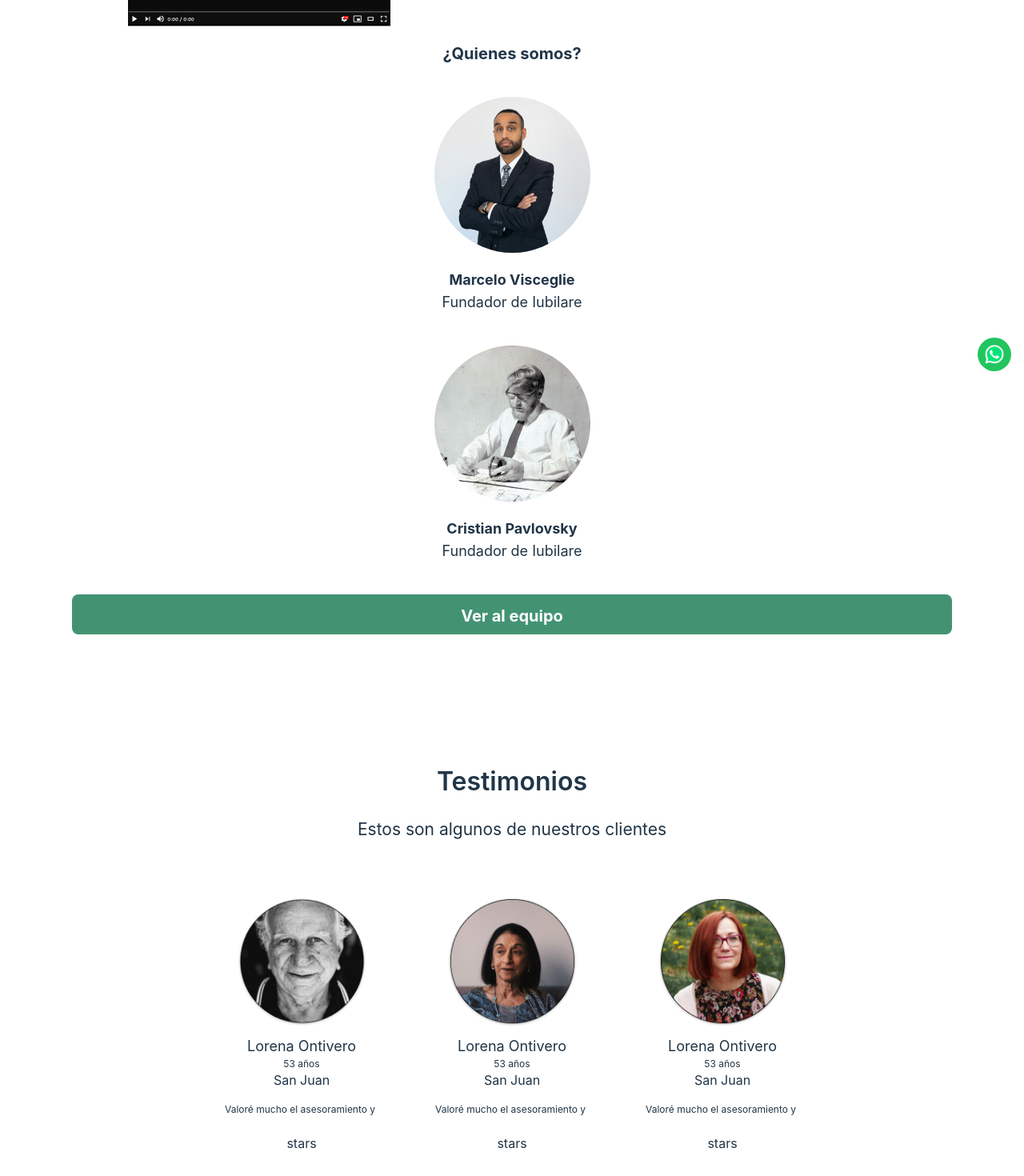
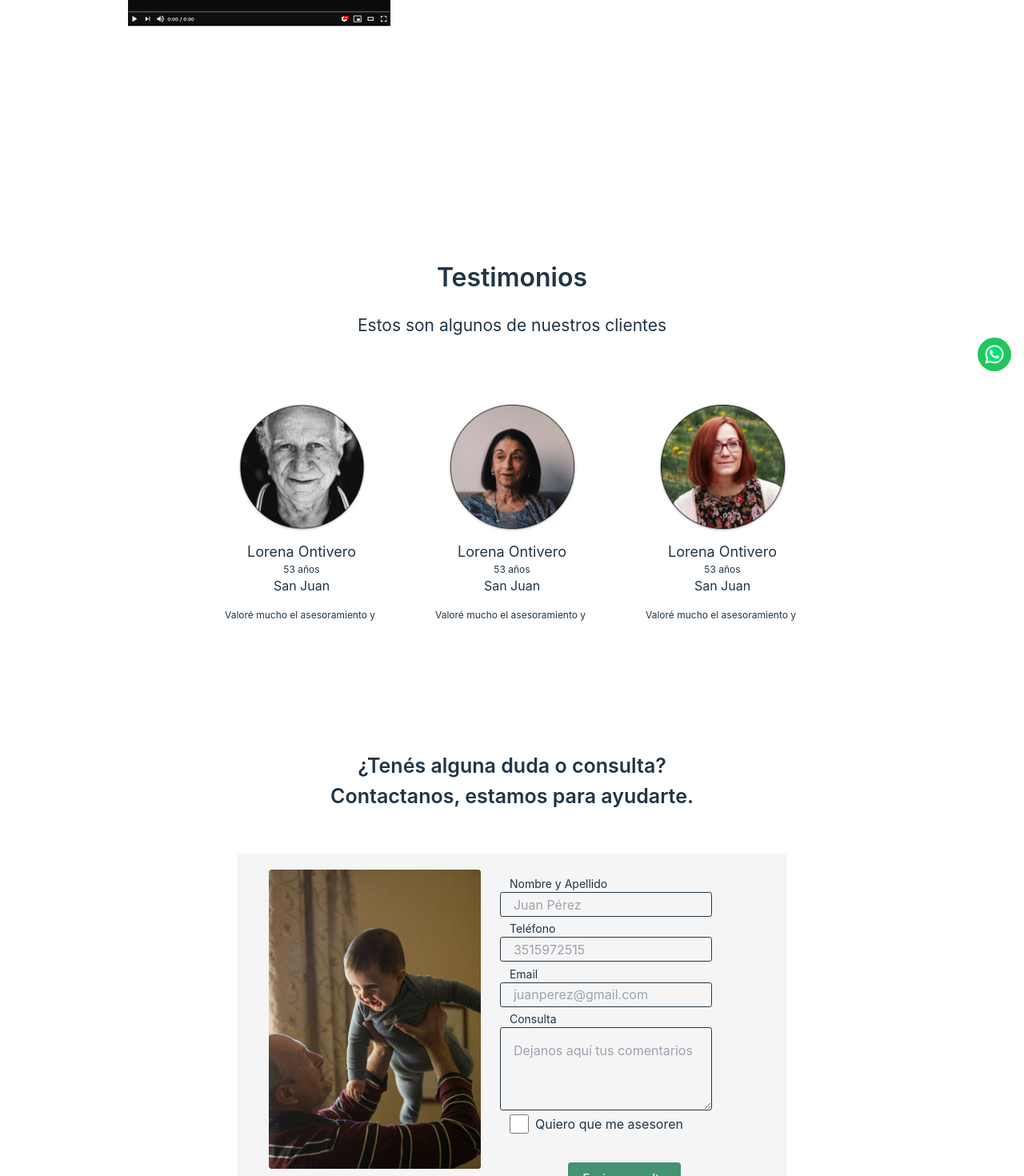
Before and after one commit to FooTalent/iubilare, a React (Vite) app: page / in a window 1280 px wide. Shown: the part 320-1790 px from the top of the page at 80% size. Built offline with nearby package versions, Linux system fonts and the light colour scheme.

Commit message:
fix/ cards & home UI

```diff
--- a/src/components/card/Card.tsx
+++ b/src/components/card/Card.tsx
@@ -27,7 +27,7 @@ const Card: React.FC<CardProps> = ({ name, age, city, description, imageUrl }) =
           <p className="text-xs line-clamp-4">{description}</p>
         </div>
       </div>
-      <div>stars</div>
+      <div className="md:hidden">stars</div>
     </div>
   );
 };
--- a/src/views/Home.tsx
+++ b/src/views/Home.tsx
@@ -16,6 +16,7 @@ export default function Home() {
     return (
         <div className="">
 
+        {/* Seccion Inicio */}
         <div className="flex flex-col lg:flex-row px-[16px] md:px-[40px] 2xl:px-[120px]">
         <div className="lg:w-1/2 lg:pr-8 hidden sm:block">
           <img src="/Youtubeplayer.png" alt="Hero" className="mx-auto mb-5 mt-5" />
@@ -66,10 +67,14 @@ export default function Home() {
             </div>
           </div>
         </div>
-      </div>
+        </div>
+
+
+            {/* Separador */}
+            <div className="min-h-[110px]"></div>
 
             {/* Seccion Quienes somos */}
-            <div className="px-[16px] md:px-[40px] 2xl:px-[120px]">
+            <div className="px-[16px] md:px-[40px] 2xl:px-[120px] md:hidden">
                 <h2 className='font-bold text-xl text-center mb-10'>¿Quienes somos?</h2>
                 <div className='flex flex-col items-center'>
                     <div>
@@ -82,7 +87,7 @@ export default function Home() {
                         <h3 className='font-bold text-lg text-center'>Cristian Pavlovsky</h3>
                         <h4 className='text-lg text-center mb-10'>Fundador de Iubilare</h4>
                     </div>
-                    <button className='w-11/12 bg-button-green text-white font-bold text-xl mx-auto max-h-[50px]'>Ver al equipo</button>
+                        <button className="w-full active:text-active-green hover:text-inherit md:inline-block py-2 px-4 bg-button-green text-white rounded hover:bg-button-hover-green hover:text-white active:bg-active-green outline-none focus:border focus:outline-none md:w-[140.13px] md:text-[14.14px]">Ver al equipo</button>
                 </div>
             </div>
 
```
